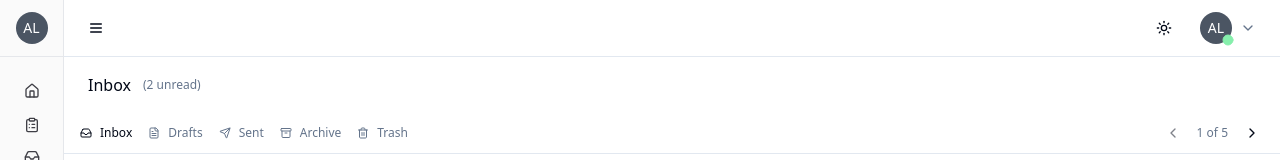
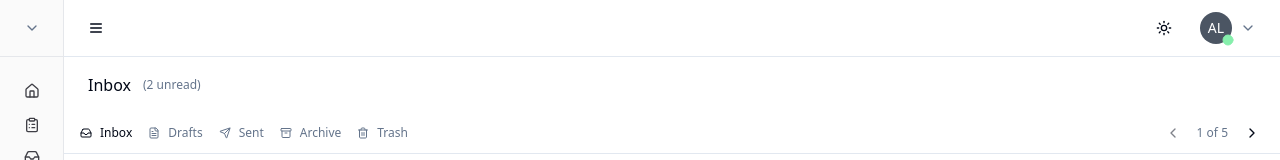
Before and after one commit to mandolon/workspace-dashboard, a React (Vite) app: page /inbox in a window 1280 px wide. Both pictures are taken after a click on the button 291 px from the left and 28 px from the top of the page. Shown: the top 160 px of the page. Built offline with nearby package versions, Linux system fonts and the light colour scheme.

Commit message:
Hide avatar in collapsed mode, keep arrow
- Modified SidebarHeader to hide the avatar and only show the arrow when the sidebar is collapsed.

```diff
--- a/src/components/sidebar/SidebarHeader.tsx
+++ b/src/components/sidebar/SidebarHeader.tsx
@@ -7,8 +7,7 @@ import {
   DropdownMenuTrigger,
 } from '@/components/ui/dropdown-menu';
 import UserDropdownMenu from './UserDropdownMenu';
-import UserAvatar from './UserAvatar';
-// Removed: import { ThemeToggle } from '@/components/ThemeToggle';
+// Removed: import UserAvatar from './UserAvatar';
 
 interface SidebarHeaderProps {
   isCollapsed: boolean;
@@ -24,9 +23,9 @@ const SidebarHeader = ({ isCollapsed }: SidebarHeaderProps) => {
     return (
       <div className="px-4 py-3 border-b border-sidebar-border flex flex-col items-center gap-2">
         <DropdownMenu>
-          <DropdownMenuTrigger className="flex items-center hover:bg-accent rounded-md transition-colors">
-            {/* Avatar shown in collapsed mode, status DOT hidden */}
-            <UserAvatar user={currentUser} size="sm" showStatus={false} />
+          <DropdownMenuTrigger className="flex items-center justify-center w-8 h-8 hover:bg-accent rounded-md transition-colors">
+            {/* Only show chevron arrow in collapsed mode */}
+            <ChevronDown className="w-4 h-4 text-muted-foreground" />
           </DropdownMenuTrigger>
           <UserDropdownMenu
             user={currentUser}
@@ -34,7 +33,6 @@ const SidebarHeader = ({ isCollapsed }: SidebarHeaderProps) => {
             onToggleNotifications={toggleNotifications}
           />
         </DropdownMenu>
-        {/* Removed ThemeToggle from here */}
       </div>
     );
   }
@@ -45,14 +43,12 @@ const SidebarHeader = ({ isCollapsed }: SidebarHeaderProps) => {
         <DropdownMenuTrigger className="flex items-center gap-2 hover:bg-accent px-2 py-1 rounded-md transition-colors w-full">
           <div className="flex items-center gap-2 flex-grow">
             {/* Avatar hidden in expanded mode */}
-            {/* <UserAvatar user={currentUser} size="sm" /> */}
             <div className="text-left">
               <div className="text-sm font-medium">{currentUser.name}</div>
               <div className="text-xs text-muted-foreground">{currentUser.company}</div>
             </div>
             <ChevronDown className="w-4 h-4 text-muted-foreground ml-auto" />
           </div>
-          {/* Removed ThemeToggle from here */}
         </DropdownMenuTrigger>
         <UserDropdownMenu
           user={currentUser}
```
